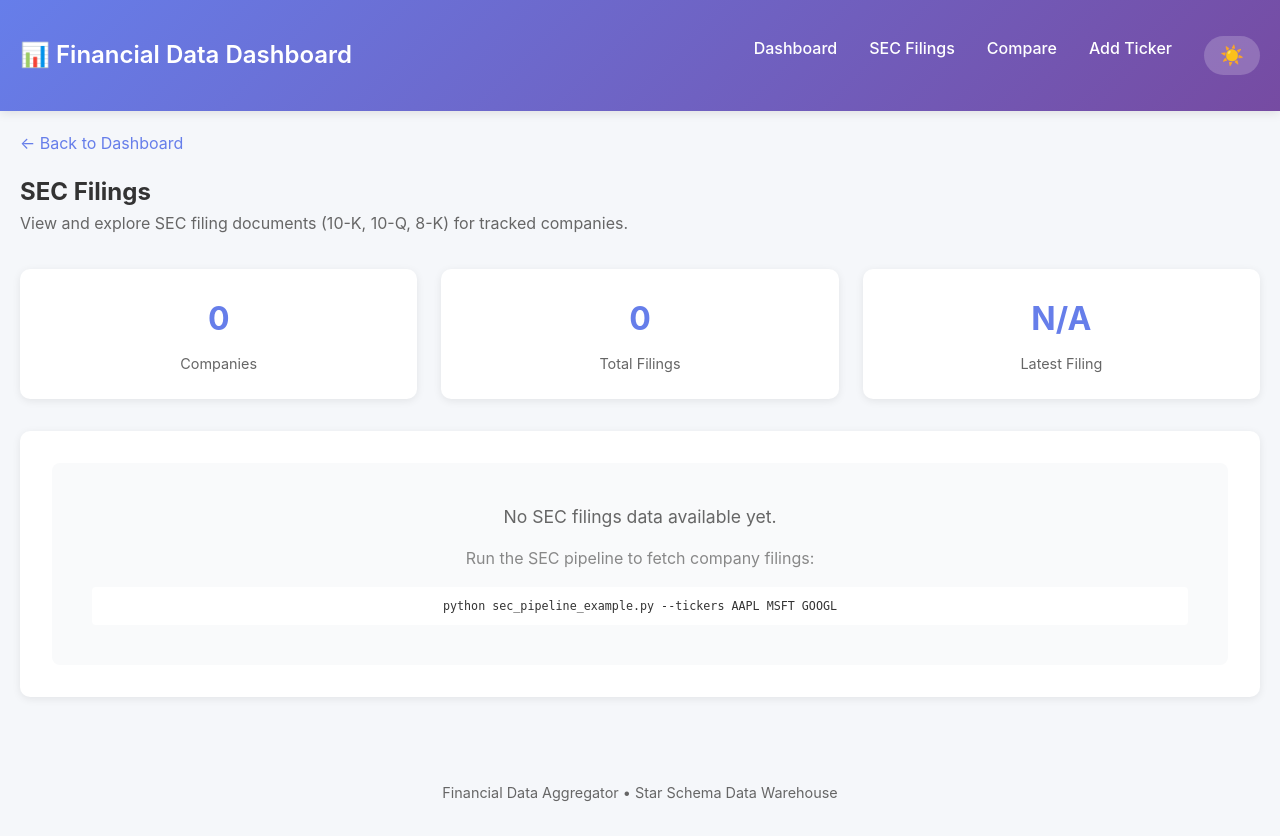
After one commit to leonberkemeier/Financial-Data-Pipeline, a Flask app: template dashboard/templates/filings.html in a window 1280 px wide. The commit adds this page. Run offline with Flask 3, Linux system fonts and the light colour scheme; the template is opened without the code that fills it, so the values that code supplies are empty; some libraries are stand-ins or nearby versions.

Commit message:
SEC added

```diff
--- a/dashboard/app.py
+++ b/dashboard/app.py
@@ -82,6 +82,60 @@ def index():
                          top_losers=top_losers)
 
 
+@app.route('/filings')
+def filings():
+    """SEC filings overview page."""
+    conn = get_db_connection()
+
+    # Get summary stats for filings
+    filing_stats = conn.execute(text("""
+        SELECT
+            COUNT(DISTINCT c.ticker) as companies_with_filings,
+            COUNT(*) as total_filings,
+            MAX(d.date) as latest_filing_date
+        FROM fact_sec_filing f
+        JOIN dim_company c ON f.company_id = c.company_id
+        JOIN dim_date d ON f.date_id = d.date_id
+    """)).fetchone()
+
+    # Get filings by type
+    filings_by_type = pd.read_sql(text("""
+        SELECT
+            ft.filing_type,
+            ft.description,
+            ft.category,
+            COUNT(*) as count
+        FROM fact_sec_filing f
+        JOIN dim_filing_type ft ON f.filing_type_id = ft.filing_type_id
+        GROUP BY ft.filing_type, ft.description, ft.category
+        ORDER BY count DESC
+    """), conn)
+
+    # Get recent filings
+    recent_filings = pd.read_sql(text("""
+        SELECT
+            c.ticker,
+            c.company_name,
+            ft.filing_type,
+            d.date as filing_date,
+            f.accession_number,
+            f.filing_url
+        FROM fact_sec_filing f
+        JOIN dim_company c ON f.company_id = c.company_id
+        JOIN dim_filing_type ft ON f.filing_type_id = ft.filing_type_id
+        JOIN dim_date d ON f.date_id = d.date_id
+        ORDER BY d.date DESC
+        LIMIT 50
+    """), conn)
+
+    conn.close()
+
+    return render_template('filings.html',
+                         filing_stats=filing_stats,
+                         filings_by_type=filings_by_type.to_dict('records'),
+                         recent_filings=recent_filings.to_dict('records'))
+
+
 @app.route('/stock/<ticker>')
 def stock_detail(ticker):
     """Detailed view for a specific stock."""
@@ -134,6 +188,23 @@ def stock_detail(ticker):
         ORDER BY d.date
     """), conn, params={"ticker": ticker})
 
+    # Get SEC filings for this ticker
+    sec_filings = pd.read_sql(text("""
+        SELECT
+            ft.filing_type,
+            d.date as filing_date,
+            f.accession_number,
+            f.filing_url
+        FROM fact_sec_filing f
+        JOIN dim_company c ON f.company_id = c.company_id
+        JOIN dim_filing_type ft ON f.filing_type_id = ft.filing_type_id
+        JOIN dim_date d ON f.date_id = d.date_id
+        WHERE c.ticker = :ticker
+        ORDER BY d.date DESC
+        LIMIT 20
+    """), conn, params={"ticker": ticker})
+
+    # Close connection after all queries are done
     conn.close()
 
     # Create price chart
@@ -181,6 +252,7 @@ def stock_detail(ticker):
                          price_chart=price_chart,
                          volume_chart=volume_chart,
                          price_data=price_history.to_dict('records'),
+                         sec_filings=sec_filings.to_dict('records'),
                          time_range=time_range)
 
 
@@ -278,6 +350,60 @@ def api_stock_data(ticker):
     return jsonify(data.to_dict('records'))
 
 
+@app.route('/api/filings')
+def api_filings():
+    """API endpoint to get all SEC filings."""
+    conn = get_db_connection()
+
+    filings = pd.read_sql(text("""
+        SELECT
+            c.ticker,
+            c.company_name,
+            ft.filing_type,
+            ft.category,
+            d.date as filing_date,
+            f.accession_number,
+            f.filing_url,
+            f.filing_size
+        FROM fact_sec_filing f
+        JOIN dim_company c ON f.company_id = c.company_id
+        JOIN dim_filing_type ft ON f.filing_type_id = ft.filing_type_id
+        JOIN dim_date d ON f.date_id = d.date_id
+        ORDER BY d.date DESC
+    """), conn)
+
+    conn.close()
+
+    return jsonify(filings.to_dict('records'))
+
+
+@app.route('/api/stock/<ticker>/filings')
+def api_stock_filings(ticker):
+    """API endpoint to get SEC filings for a specific ticker."""
+    conn = get_db_connection()
+
+    filings = pd.read_sql(text("""
+        SELECT
+            ft.filing_type,
+            ft.description,
+            ft.category,
+            d.date as filing_date,
+            f.accession_number,
+            f.filing_url,
+            f.filing_size
+        FROM fact_sec_filing f
+        JOIN dim_company c ON f.company_id = c.company_id
+        JOIN dim_filing_type ft ON f.filing_type_id = ft.filing_type_id
+        JOIN dim_date d ON f.date_id = d.date_id
+        WHERE c.ticker = :ticker
+        ORDER BY d.date DESC
+    """), conn, params={"ticker": ticker})
+
+    conn.close()
+
+    return jsonify(filings.to_dict('records'))
+
+
 @app.route('/add-ticker')
 def add_ticker_page():
     """Page to add new tickers."""
--- a/dashboard/templates/base.html
+++ b/dashboard/templates/base.html
@@ -13,6 +13,7 @@
             <h1 class="logo">📊 Financial Data Dashboard</h1>
             <ul class="nav-links">
                 <li><a href="{{ url_for('index') }}">Dashboard</a></li>
+                <li><a href="{{ url_for('filings') }}">SEC Filings</a></li>
                 <li><a href="{{ url_for('compare') }}">Compare</a></li>
                 <li><a href="{{ url_for('add_ticker_page') }}">Add Ticker</a></li>
                 <li>
--- /dev/null
+++ b/dashboard/templates/filings.html
@@ -0,0 +1,145 @@
+{% extends "base.html" %}
+
+{% block title %}SEC Filings{% endblock %}
+
+{% block content %}
+<div class="filings-page">
+    <div class="breadcrumb">
+        <a href="{{ url_for('index') }}">← Back to Dashboard</a>
+    </div>
+
+    <h2>SEC Filings</h2>
+    <p style="color: #666; margin-bottom: 30px;">
+        View and explore SEC filing documents (10-K, 10-Q, 8-K) for tracked companies.
+    </p>
+
+    <!-- Summary Stats -->
+    <div class="stats-grid">
+        <div class="stat-card">
+            <h3>{{ filing_stats.companies_with_filings or 0 }}</h3>
+            <p>Companies</p>
+        </div>
+        <div class="stat-card">
+            <h3>{{ filing_stats.total_filings or 0 }}</h3>
+            <p>Total Filings</p>
+        </div>
+        <div class="stat-card">
+            <h3>{{ filing_stats.latest_filing_date or 'N/A' }}</h3>
+            <p>Latest Filing</p>
+        </div>
+    </div>
+
+    <!-- Filings by Type -->
+    {% if filings_by_type and filings_by_type|length > 0 %}
+    <div class="section">
+        <h3>Filings by Type</h3>
+        <div class="table-scroll">
+            <table class="data-table">
+                <thead>
+                    <tr>
+                        <th>Filing Type</th>
+                        <th>Description</th>
+                        <th>Category</th>
+                        <th>Count</th>
+                    </tr>
+                </thead>
+                <tbody>
+                    {% for filing_type in filings_by_type %}
+                    <tr>
+                        <td><span class="filing-badge">{{ filing_type.filing_type }}</span></td>
+                        <td>{{ filing_type.description or 'N/A' }}</td>
+                        <td><span class="category-badge">{{ filing_type.category or 'N/A' }}</span></td>
+                        <td><strong>{{ filing_type.count }}</strong></td>
+                    </tr>
+                    {% endfor %}
+                </tbody>
+            </table>
+        </div>
+    </div>
+    {% endif %}
+
+    <!-- Recent Filings -->
+    {% if recent_filings and recent_filings|length > 0 %}
+    <div class="section">
+        <h3>Recent Filings</h3>
+        <div class="table-scroll">
+            <table class="data-table">
+                <thead>
+                    <tr>
+                        <th>Ticker</th>
+                        <th>Company</th>
+                        <th>Filing Type</th>
+                        <th>Filing Date</th>
+                        <th>Accession Number</th>
+                        <th>Document</th>
+                    </tr>
+                </thead>
+                <tbody>
+                    {% for filing in recent_filings %}
+                    <tr>
+                        <td>
+                            <a href="{{ url_for('stock_detail', ticker=filing.ticker) }}" style="font-weight: bold; color: #2563eb;">
+                                {{ filing.ticker }}
+                            </a>
+                        </td>
+                        <td>{{ filing.company_name }}</td>
+                        <td><span class="filing-badge">{{ filing.filing_type }}</span></td>
+                        <td>{{ filing.filing_date }}</td>
+                        <td><code style="font-size: 0.85em;">{{ filing.accession_number }}</code></td>
+                        <td>
+                            {% if filing.filing_url %}
+                            <a href="{{ filing.filing_url }}" target="_blank" class="btn-link">View →</a>
+                            {% else %}
+                            N/A
+                            {% endif %}
+                        </td>
+                    </tr>
+                    {% endfor %}
+                </tbody>
+            </table>
+        </div>
+    </div>
+    {% else %}
+    <div class="section">
+        <div style="text-align: center; padding: 40px; background: #f9fafb; border-radius: 8px;">
+            <p style="color: #666; font-size: 1.1em; margin-bottom: 15px;">No SEC filings data available yet.</p>
+            <p style="color: #888;">Run the SEC pipeline to fetch company filings:</p>
+            <code style="display: block; margin-top: 15px; padding: 10px; background: white; border-radius: 4px; font-size: 0.9em;">
+                python sec_pipeline_example.py --tickers AAPL MSFT GOOGL
+            </code>
+        </div>
+    </div>
+    {% endif %}
+</div>
+
+<style>
+.filing-badge {
+    display: inline-block;
+    padding: 4px 10px;
+    background: #dbeafe;
+    color: #1e40af;
+    border-radius: 4px;
+    font-weight: 600;
+    font-size: 0.9em;
+}
+
+.category-badge {
+    display: inline-block;
+    padding: 4px 10px;
+    background: #f3e8ff;
+    color: #6b21a8;
+    border-radius: 4px;
+    font-size: 0.85em;
+}
+
+.btn-link {
+    color: #2563eb;
+    text-decoration: none;
+    font-weight: 500;
+}
+
+.btn-link:hover {
+    text-decoration: underline;
+}
+</style>
+{% endblock %}
```
Also changed, not shown: dashboard/templates/stock_detail.html (+58 -0 lines), src/loaders/sec_loader.py (+18 -8 lines), dashboard/README.md.
